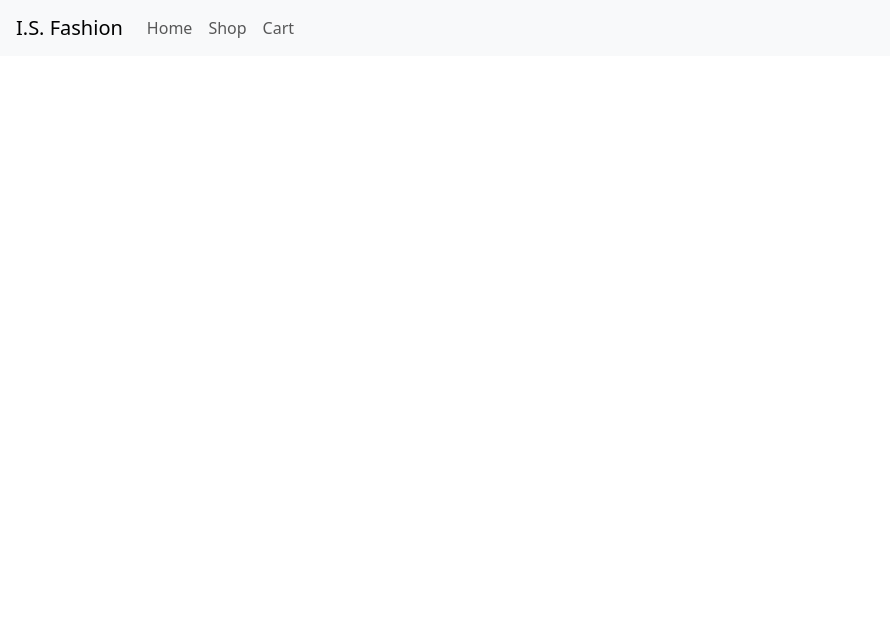
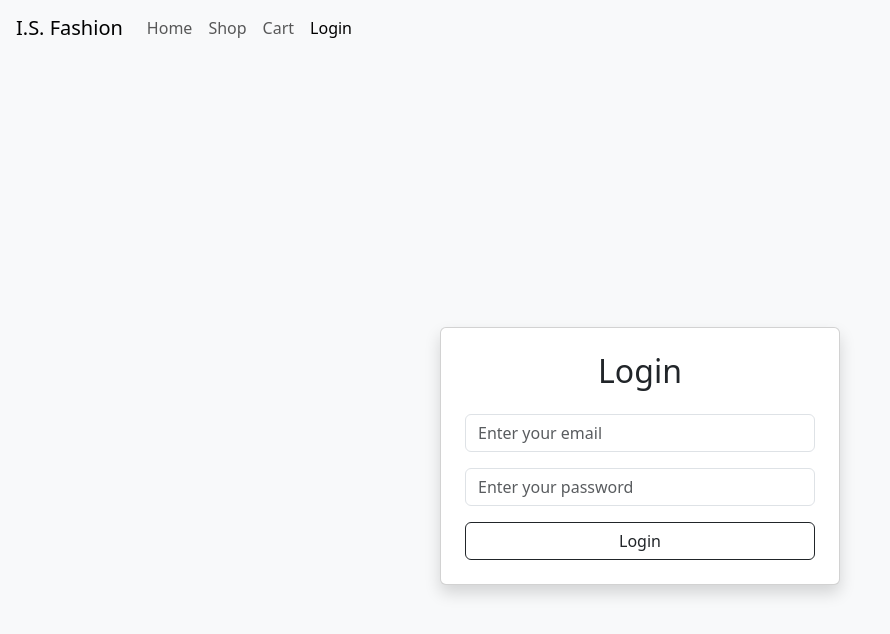
Before and after one commit to isSebaske/Project-Deliverable-React, a React (Create React App) app: page /login in a window 1280 px wide. Shown: the top 634 px of the page, without its empty margins (0-890 px from the left). Built offline with nearby package versions, Linux system fonts and the light colour scheme.

Commit message:
added loginPage done with deliberable 3

```diff
--- a/src/App.js
+++ b/src/App.js
@@ -4,6 +4,8 @@ import { Route, Switch, Redirect } from "react-router-dom";
 import Cart from "./components/cartPage";
 import NavBar from "./components/navBar";
 import Home from "./components/home";
+import LoginPage from "./components/loginPage";
+import { getUsers } from "./data/userData";
 import { getProducts } from "./data/ItemsData";
 import _ from "lodash";
 
@@ -18,6 +20,7 @@ class App extends Component {
     sortGrups: ["id", "name", "description", "price", "quantity"],
     selectedSortGrup: "id",
     searchTerm: "",
+    loggedInUser: null,
   };
 
   componentDidMount() {
@@ -100,8 +103,21 @@ class App extends Component {
 
   handleRandomItem = () => {
     const randName = this.state.randomItem.name;
-    console.log(randName);
     this.setState({ searchTerm: randName });
+  };
+
+  handleLogin = (email, password) => {
+    const users = getUsers();
+    const user = users.find(
+      (u) => u.email === email && u.password === password
+    );
+
+    if (user) {
+      this.setState({ loggedInUser: user });
+      return true;
+    } else {
+      return false;
+    }
   };
 
   getFilteredProducts = () => {
@@ -177,6 +193,10 @@ class App extends Component {
                 />
               )}
             />
+            <Route
+              path="/login"
+              render={() => <LoginPage onLogin={this.handleLogin} />}
+            />
             <Redirect from="/" exact to="/home" />
           </Switch>
         </div>
--- /dev/null
+++ b/src/components/loginPage.jsx
@@ -0,0 +1,59 @@
+import React, { useState } from "react";
+
+const LoginPage = ({ onLogin }) => {
+  const [email, setEmail] = useState("");
+  const [password, setPassword] = useState("");
+  const [error, setError] = useState("");
+
+  const handleSubmit = (e) => {
+    e.preventDefault();
+
+    const success = onLogin(email, password);
+    if (success) {
+      window.location.href = "/home";
+    } else {
+      setError("Invalid email or password.");
+    }
+  };
+
+  return (
+    <div className="d-flex justify-content-center align-items-center vh-100 bg-light">
+      <div
+        className="card p-4 shadow"
+        style={{ width: "100%", maxWidth: "400px" }}
+      >
+        <h2 className="text-center mb-4">Login</h2>
+        {error && <div className="alert alert-danger">{error}</div>}
+        <form onSubmit={handleSubmit}>
+          <div className="mb-3">
+            <input
+              type="email"
+              className="form-control"
+              id="email"
+              placeholder="Enter your email"
+              value={email}
+              onChange={(e) => setEmail(e.target.value)}
+              required
+            />
+          </div>
+          <div className="mb-3">
+            <input
+              type="password"
+              className="form-control"
+              id="password"
+              placeholder="Enter your password"
+              value={password}
+              onChange={(e) => setPassword(e.target.value)}
+              required
+            />
+          </div>
+          <button type="submit" className="btn btn-outline-dark w-100">
+            Login
+          </button>
+        </form>
+      </div>
+    </div>
+  );
+};
+
+export default LoginPage;
--- a/src/components/navBar.jsx
+++ b/src/components/navBar.jsx
@@ -18,6 +18,9 @@ const NavBar = () => {
           <NavLink className="nav-item nav-link" to="/shop/cart">
             Cart
           </NavLink>
+          <NavLink className="nav-item nav-link" to="/login">
+            Login
+          </NavLink>
         </div>
       </div>
     </nav>
--- a/src/data/ItemsData.js
+++ b/src/data/ItemsData.js
@@ -47,6 +47,6 @@ const products = [
 ];
 
 export function getProducts() {
-  console.log(products);
+  // console.log(products);
   return products;
 }
--- /dev/null
+++ b/src/data/userData.js
@@ -0,0 +1,16 @@
+const users = [
+  {
+    email: "test@test.com",
+    password: "testpassword",
+    permission: true,
+  },
+  {
+    email: "test2@test.com",
+    password: "testpassword",
+    permission: false,
+  },
+];
+
+export function getUsers() {
+  return users;
+}
```
